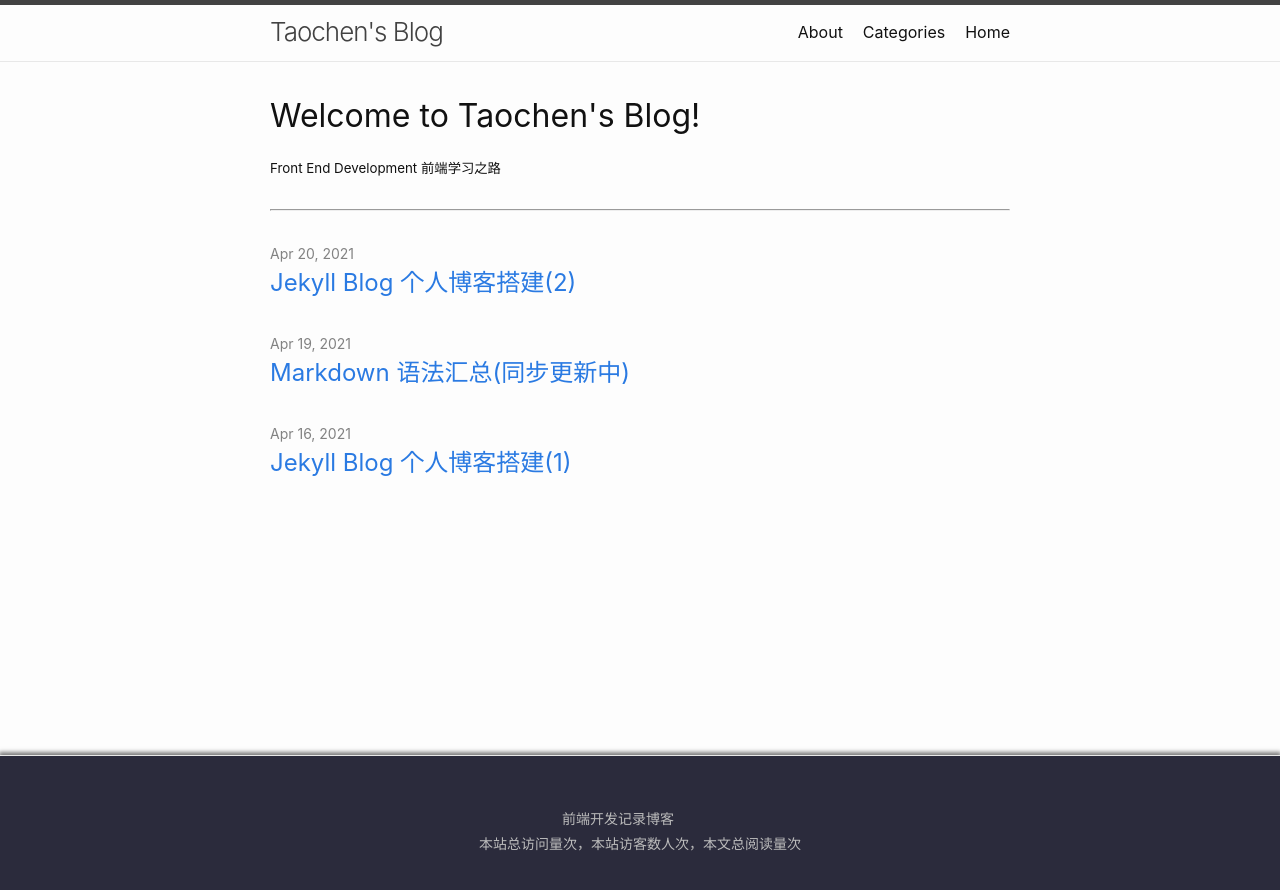
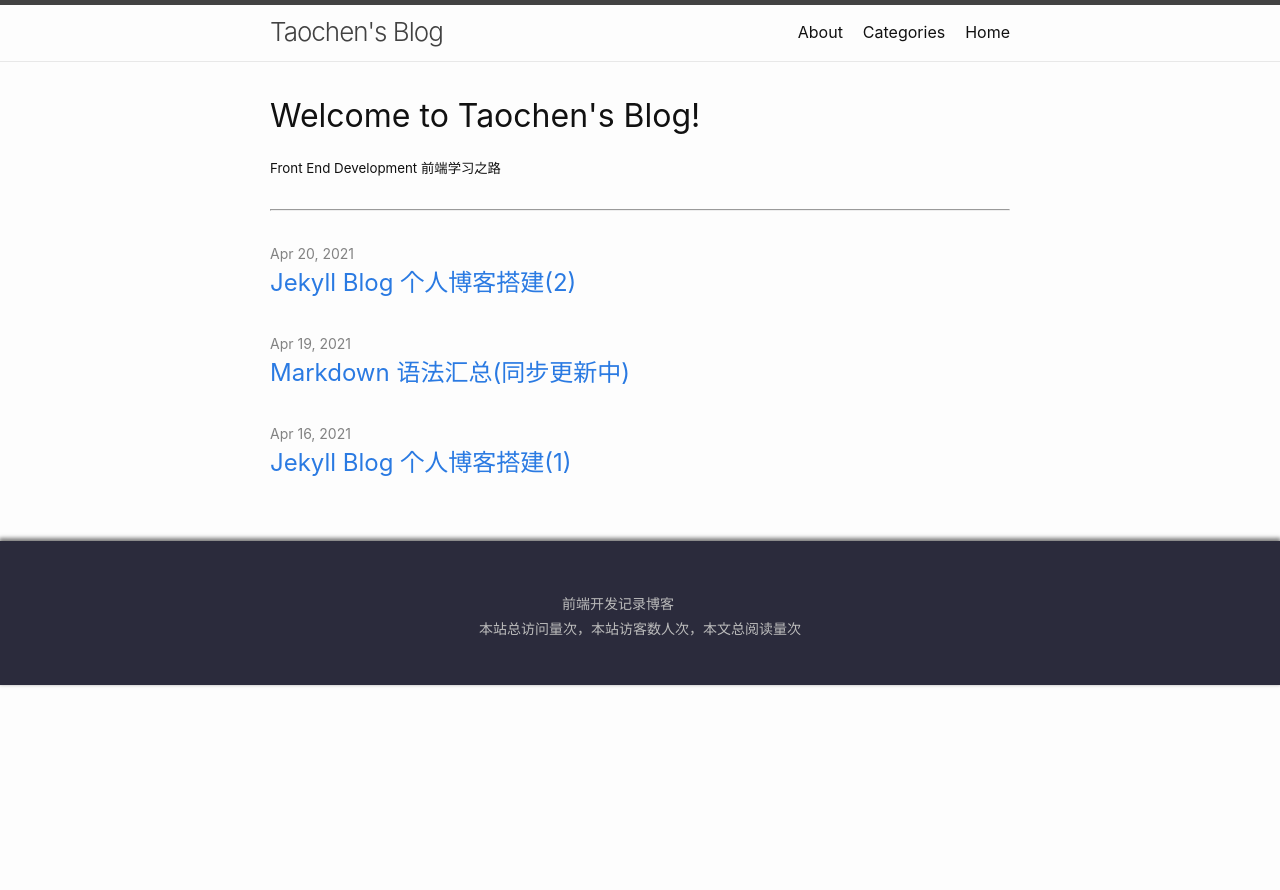
Before and after one commit to ThomasMental/ThomasMental.github.io, a Jekyll site: the page built from index.html, in a window 1280 px wide. Shown: the top 890 px of the page. Built offline with Jekyll 4.4.1, drawn with Linux system fonts in a browser that asks for light colours; comment, search, counter and statistics services are not loaded.

Commit message:
update footer

```diff
--- a/_includes/footer.html
+++ b/_includes/footer.html
@@ -1,4 +1,4 @@
-<footer class="site-footer">
+<footer class="site-footer h-card">
   <div class="wrapper">
 
     <p class="description">{{ site.description_footer | escape }}</p>
--- a/_sass/minima/_layout.scss
+++ b/_sass/minima/_layout.scss
@@ -122,18 +122,12 @@
  * Site footer
  */
 .site-footer {
-  position: absolute;
-  right: 0;
-  bottom: 0;
-  left: 0;
-
-  border-top: 1px solid $border-color-01;
-  padding: $spacing-unit 0;
 
     text-align: center;
     // margin-top: 50px;
     background-color: #2b2b3c;
     box-shadow: 0 -2px 4px 1px rgba(0,0,0,0.5);
+    padding: $spacing-unit 0;
     color: #bbb;
     .wrapper {
         width: 1140px;
```
Lines whose indentation alone changed are shown as unchanged.
